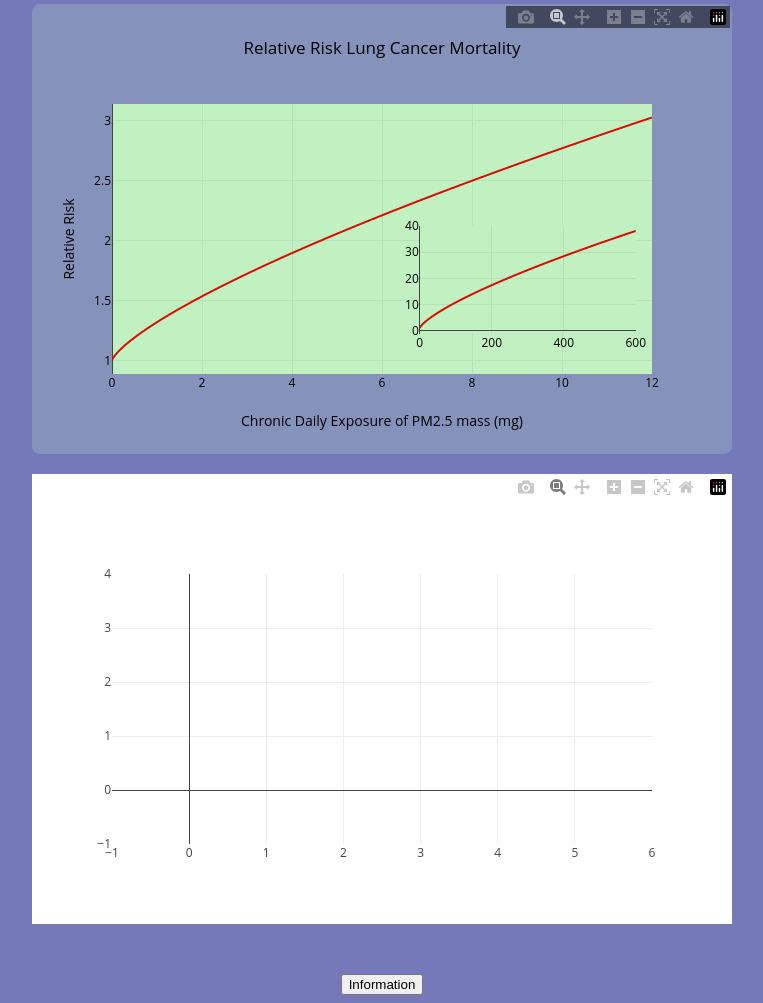
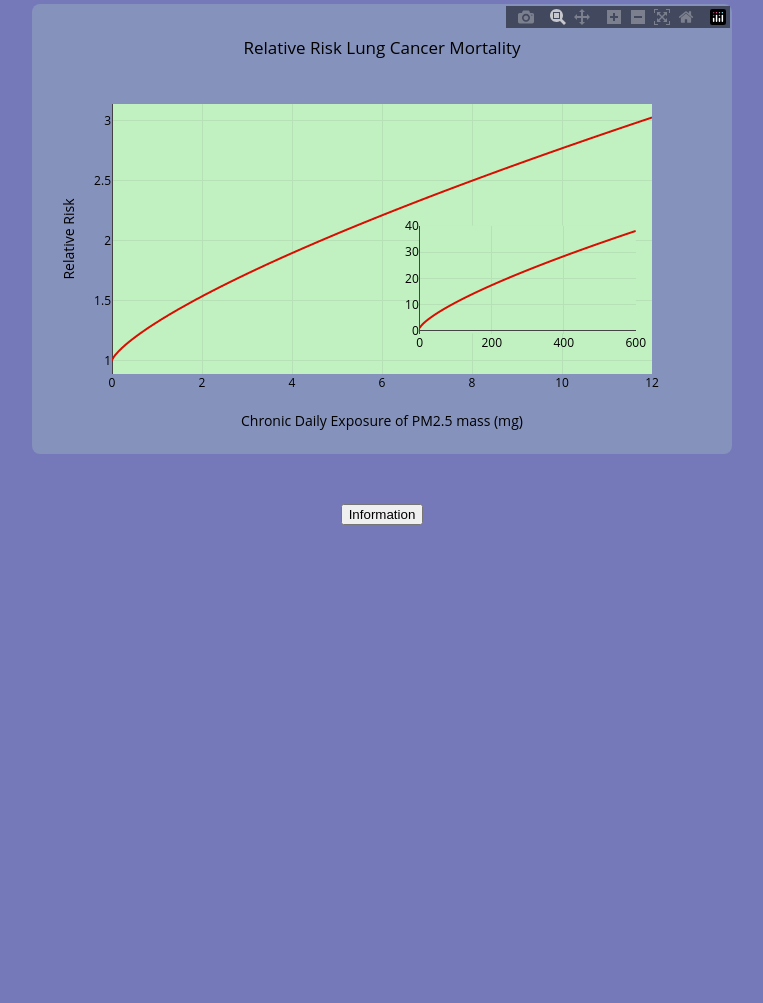
Before and after one commit to gregoryls/exercise-air-quality, a website built with webpack: page src/index.html in a window 1280 px wide. Shown: the part 958-1961 px from the top of the page, without its empty margins (258-1021 px from the left). After the commit the page ends 1491 px from the top, so only its background shows below. Built offline with nearby package versions, Linux system fonts and the light colour scheme.

Commit message:
remove divs for removed plots

```diff
--- a/src/index.html
+++ b/src/index.html
@@ -130,8 +130,6 @@
     <div id="plotContent">
       <div id="CVDPlot"></div>
       <div id="lungCancerPlot"></div>
-      <!-- <div id="CVDPlotLargeMass"></div> -->
-      <div id="lungCancerPlotLargeMass"></div>
     </div>
 
     <button id="infoModalButton">Information</button>
```
Also changed, not shown: dist/index.html.
